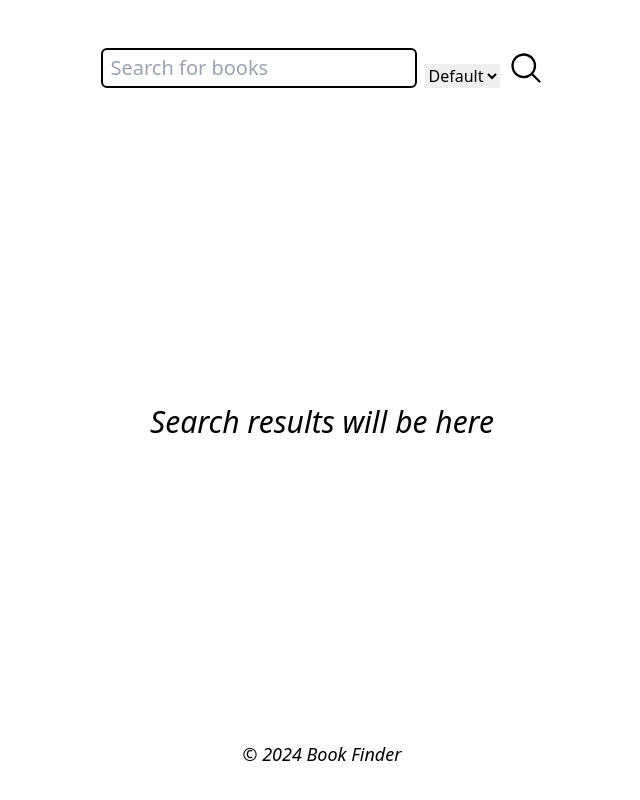
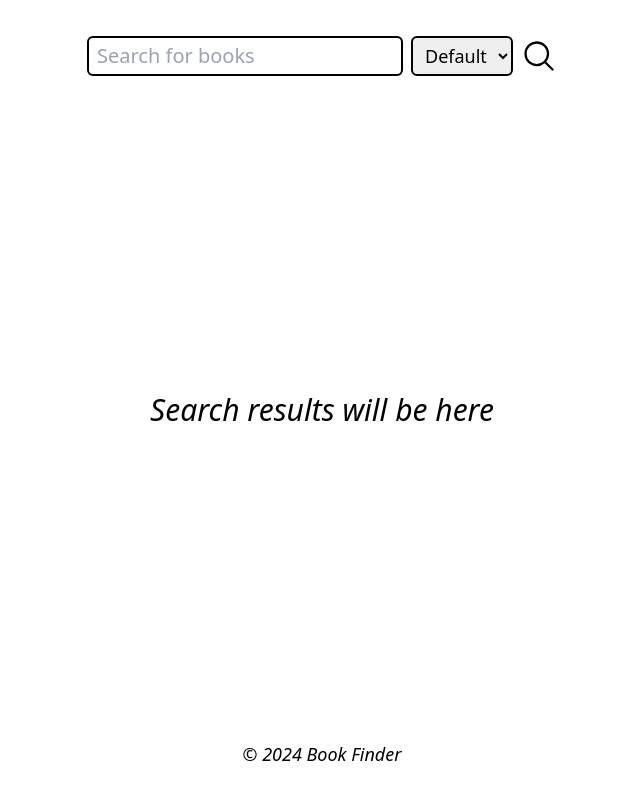
Before and after one commit to SEPOTOM/book-finder, a React (Vite) app: page / in a window 1280 px wide. Shown: the whole page, without its empty margins (318-958 px from the left). Built offline with nearby package versions, Linux system fonts and the light colour scheme.

Commit message:
feat: update styles for the header and search form

```diff
--- a/src/App.tsx
+++ b/src/App.tsx
@@ -22,7 +22,7 @@ const App = () => {
 
   return (
     <Provider store={store}>
-      <header className="flex justify-center py-6 sm:py-12">
+      <header className="flex justify-center py-6 sm:py-9">
         <SearchBooksForm
           searchQuery={searchQuery}
           searchType={searchType}
--- a/src/features/books/SearchBooksForm.tsx
+++ b/src/features/books/SearchBooksForm.tsx
@@ -25,7 +25,7 @@ const SearchBooksForm = ({
     <form
       role="search"
       onSubmit={handleFormSubmit}
-      className="flex items-end gap-x-2 px-3"
+      className="flex flex-wrap gap-2 px-3"
     >
       <input
         type="search"
@@ -34,19 +34,24 @@ const SearchBooksForm = ({
         onChange={(e: ChangeEvent<HTMLInputElement>) =>
           setInputValue(e.currentTarget.value)
         }
-        className="grow min-w-72 px-2 py-1 text-xl border-2 border-black rounded-md outline-offset-4"
+        className="grow px-2 py-1 mob:min-w-[280px] text-xl border-2 border-black rounded-md outline-offset-4"
       />
       <select
         value={selectValue}
         onChange={(e: ChangeEvent<HTMLSelectElement>) =>
           setSelectValue(e.currentTarget.value as SearchTypes)
         }
+        className="basis-full mob:basis-auto order-1 mob:order-none px-2 py-1 text-lg border-2 border-black rounded-md"
       >
         <option value="q">Default</option>
         <option value="title">Title</option>
         <option value="author">Author</option>
       </select>
-      <button type="submit" aria-label="Search" className="pb-[2px]">
+      <button
+        type="submit"
+        aria-label="Search"
+        className="transition-transform hover:scale-110 active:scale-90"
+      >
         <MagnifyingGlassIcon width={36} height={36} />
       </button>
     </form>
--- a/tailwind.config.js
+++ b/tailwind.config.js
@@ -1,5 +1,8 @@
 /** @type {import('tailwindcss').Config} */
 export default {
+  future: {
+    hoverOnlyWhenSupported: true,
+  },
   content: ['./index.html', './src/**/*.tsx'],
   theme: {
     extend: {
```
